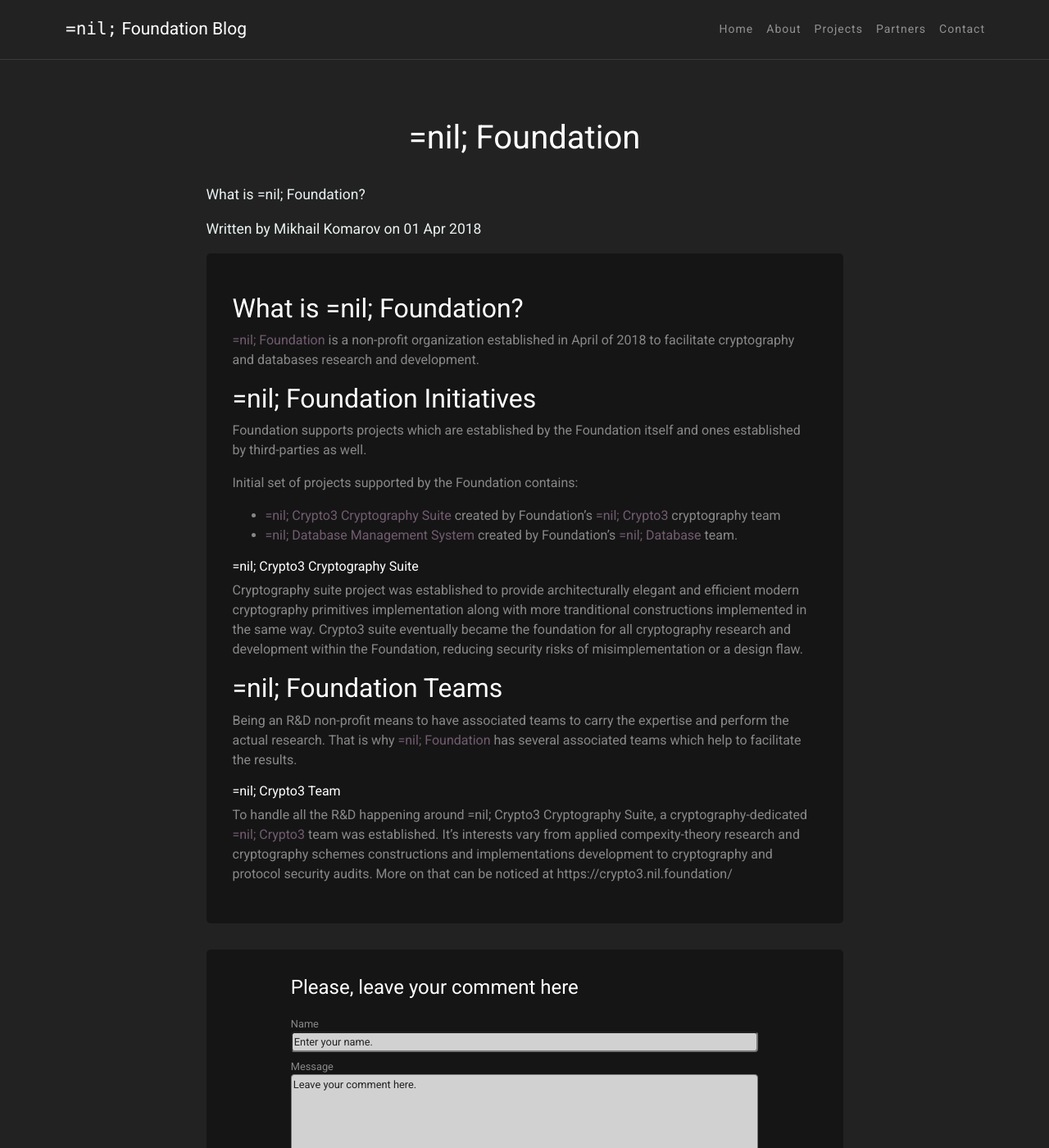
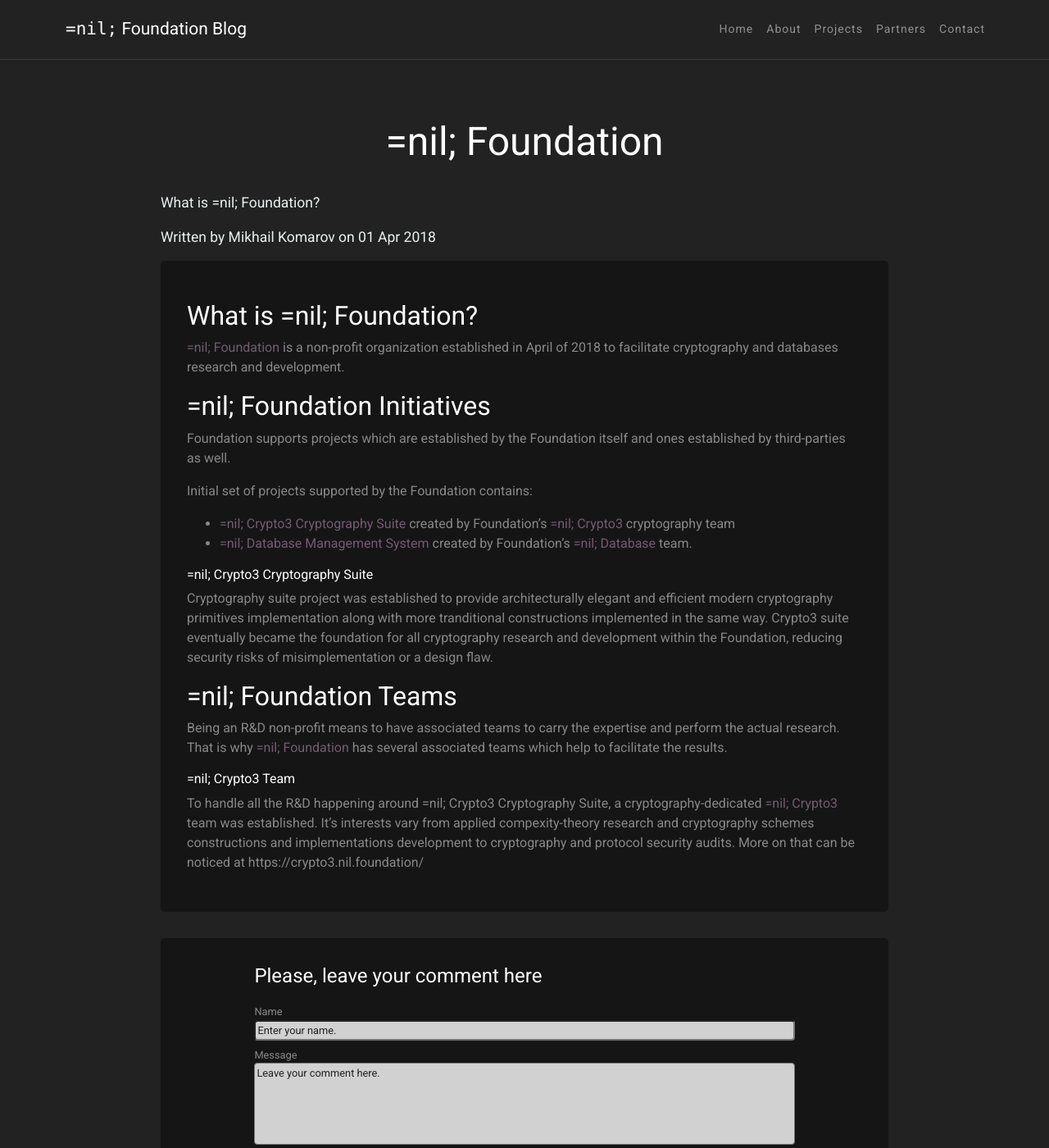
Before and after one commit to ukorvl/urickon.github.io, a Jekyll site: the page built from _posts/2018-04-01-introduction-post.md, in a window 1280 px wide and 1400 px high. Shown: the whole window at 82% size. Built offline with Jekyll 4.4.1, drawn with Linux system fonts in a browser that asks for light colours.

Commit message:
increase width

```diff
--- a/_layouts/post.html
+++ b/_layouts/post.html
@@ -6,7 +6,7 @@
         <div class="container container-blog">
 
             <div class="page-header-blog">
-                <h3>{{ page.title }}</h3>
+                <h2>{{ page.title }}</h2>
             </div>
             <div class="row-blog">
                 <div class="col-blog">
--- a/assets/css/custom.css
+++ b/assets/css/custom.css
@@ -444,7 +444,7 @@ input:active, textarea:active, button:active {outline:none;}
     align-items: center;
 }
 .description-blog {
-    width: 70%;
+    width: 80%;
     display: flex;
     justify-content: flex-start;
 }
@@ -462,7 +462,7 @@ input::placeholder, textarea::placeholder {
     color: #222222;
 }
 .jumbotron-blog {
-    width: 70%;
+    width: 80%;
     padding: 2rem 2rem;
 }
 .container-blog {
```
